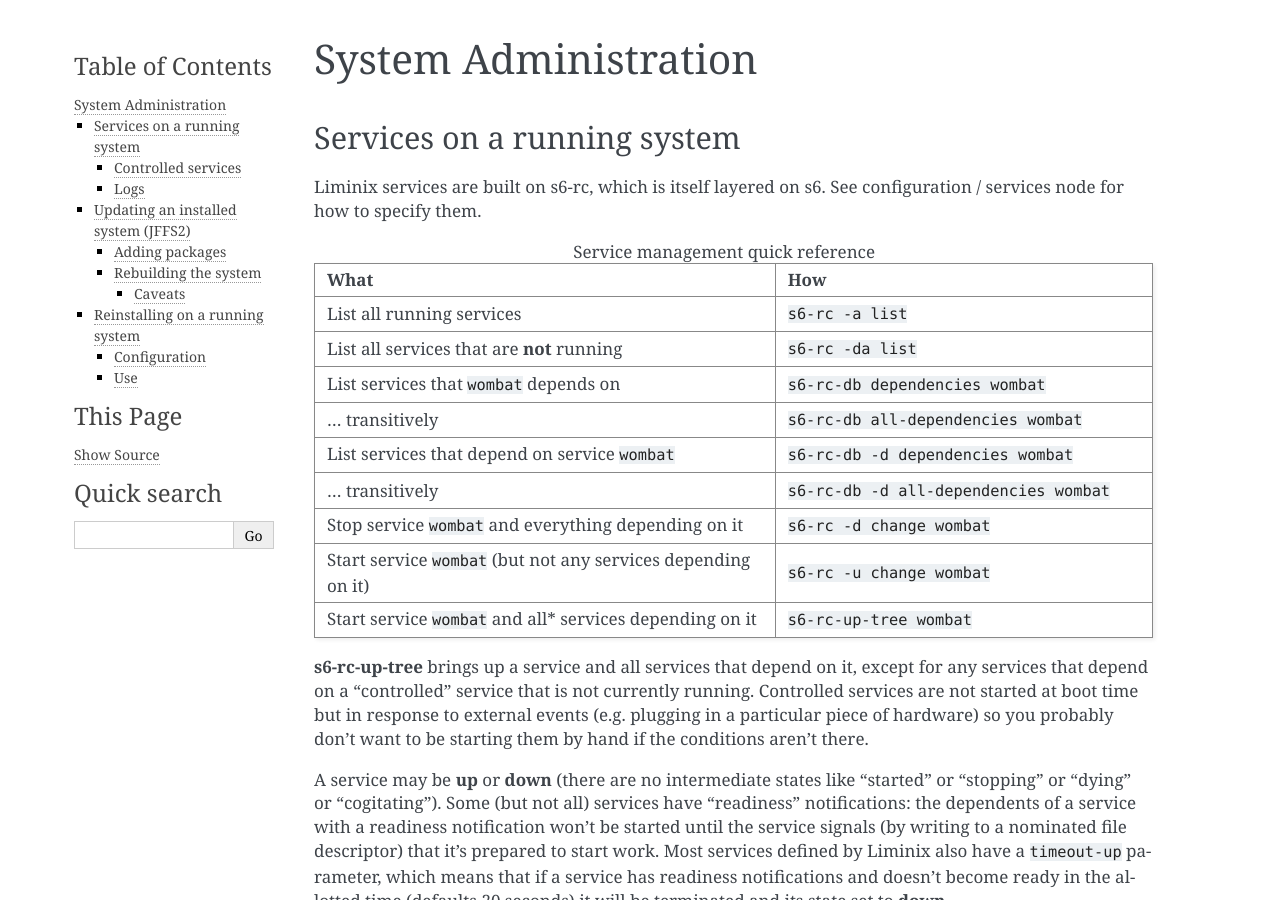
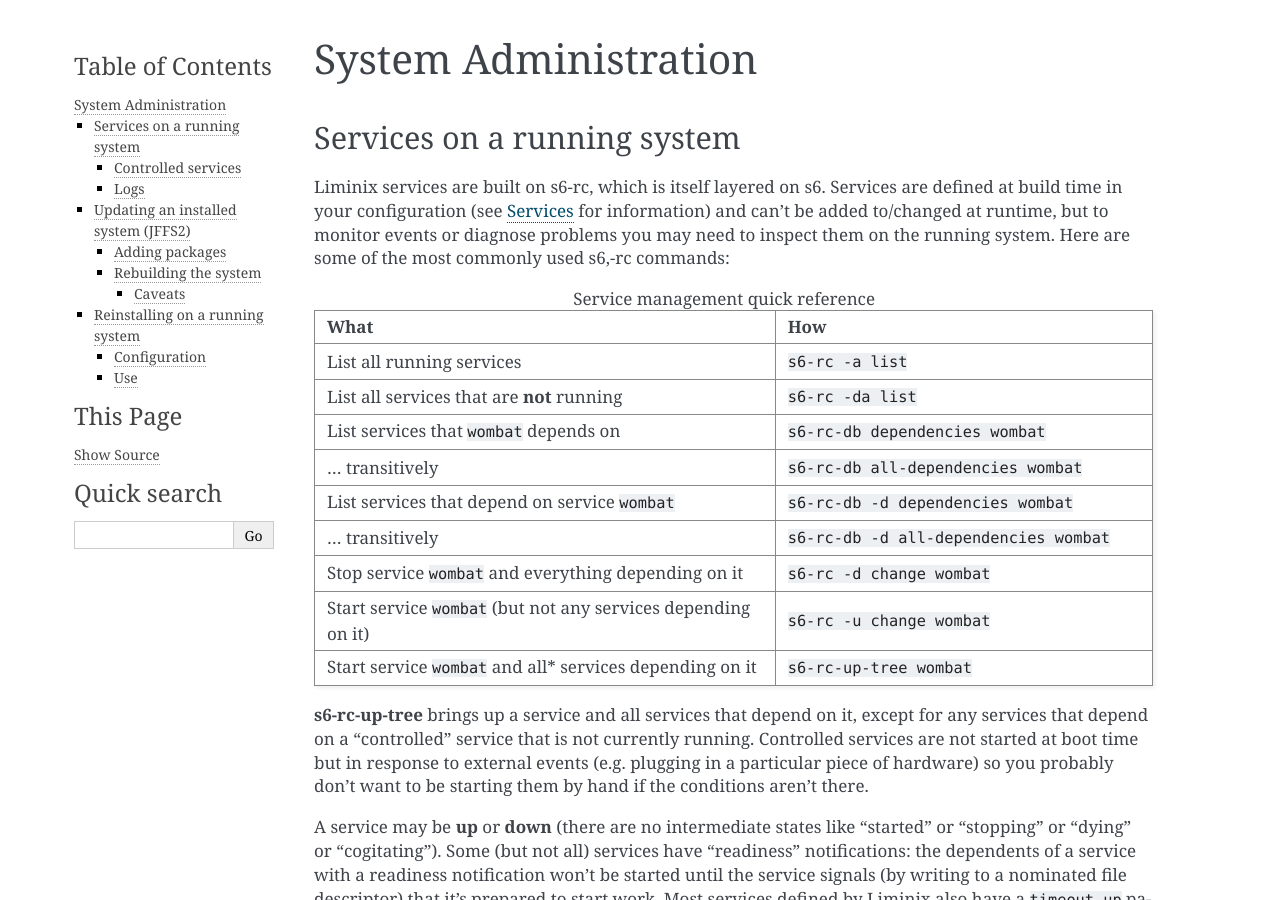
Before and after one commit to telent/liminix, a Sphinx documentation site: the page built from doc/admin.rst, in a window 1280 px wide and 900 px high. Built offline with Sphinx 7.4.7, drawn with Linux system fonts in a browser that asks for light colours; pages that are not in the unit, such as notebooks, are missing from menus.

Commit message:
fix doc ref from admin section -> configuration

```diff
--- a/doc/admin.rst
+++ b/doc/admin.rst
@@ -5,9 +5,12 @@
 ****************************
 
 Liminix services are built on s6-rc, which is itself layered on s6.
-See configuration / services node for how to specify them.
-
-
+Services are defined at build time in your configuration (see
+:ref:`configuration-services` for information) and can't be added
+to/changed at runtime, but to monitor
+events or diagnose problems you may need to inspect them on the
+running system. Here are some of the most commonly used s6,-rc
+commands:
 
 .. list-table:: Service management quick reference
    :widths: 55 45
--- a/doc/configuration.rst
+++ b/doc/configuration.rst
@@ -86,6 +86,7 @@
 	 don't use the NixOS modules themselves, because the
 	 underlying system is not similar enough for them to work.
 
+.. _configuration-services:
 
 Services
 ********
```
